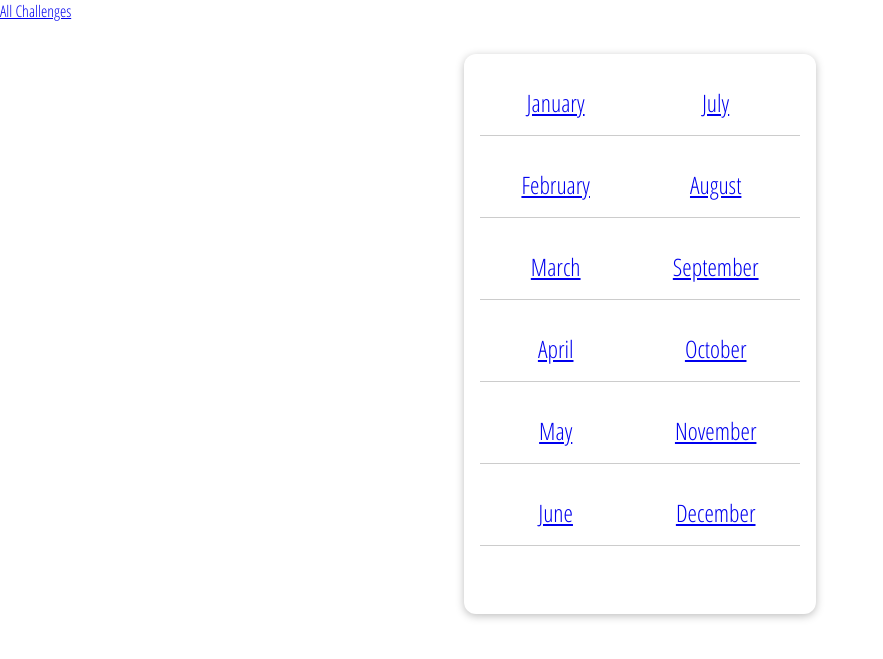
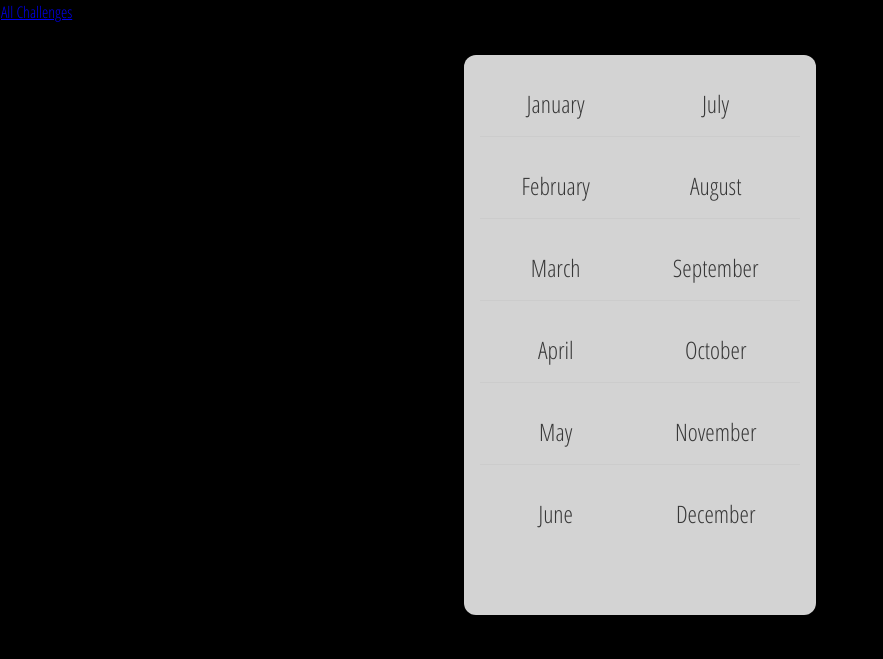
Before and after one commit to RadoslawPiekarski/django_misc_Exercises, a Django app: page /challenges/ in a window 1280 px wide. Shown: the top 659 px of the page, without its empty margins (0-883 px from the left). Run offline with Django 3.2, Linux system fonts and the light colour scheme.

Commit message:
added styles in styles.css file

```diff
--- a/challenges/static/challenges/challenges.css
+++ b/challenges/static/challenges/challenges.css
@@ -10,6 +10,7 @@ ul {
     flex-direction: column;
     flex-wrap: wrap;
     height: 33rem;
+    background-color: lightgray;
 }
 
 li {
@@ -22,6 +23,17 @@ li {
 
 }
 
-/*li:last-of-type {*/
-/*    border-bottom: none;*/
-/*}*/
+li:last-of-type,
+li:nth-of-type(6) {
+    border-bottom: none;
+}
+
+li a {
+    text-decoration: none;
+    color: #383838;
+}
+
+li a:hover,
+li a:active {
+    color: #5c17ff
+}
--- a/static/styles.css
+++ b/static/styles.css
@@ -5,5 +5,6 @@ html {
 }
 
 body {
-    margin: 0;
+    margin: 1px;
+    background-color: black;
 }
```
